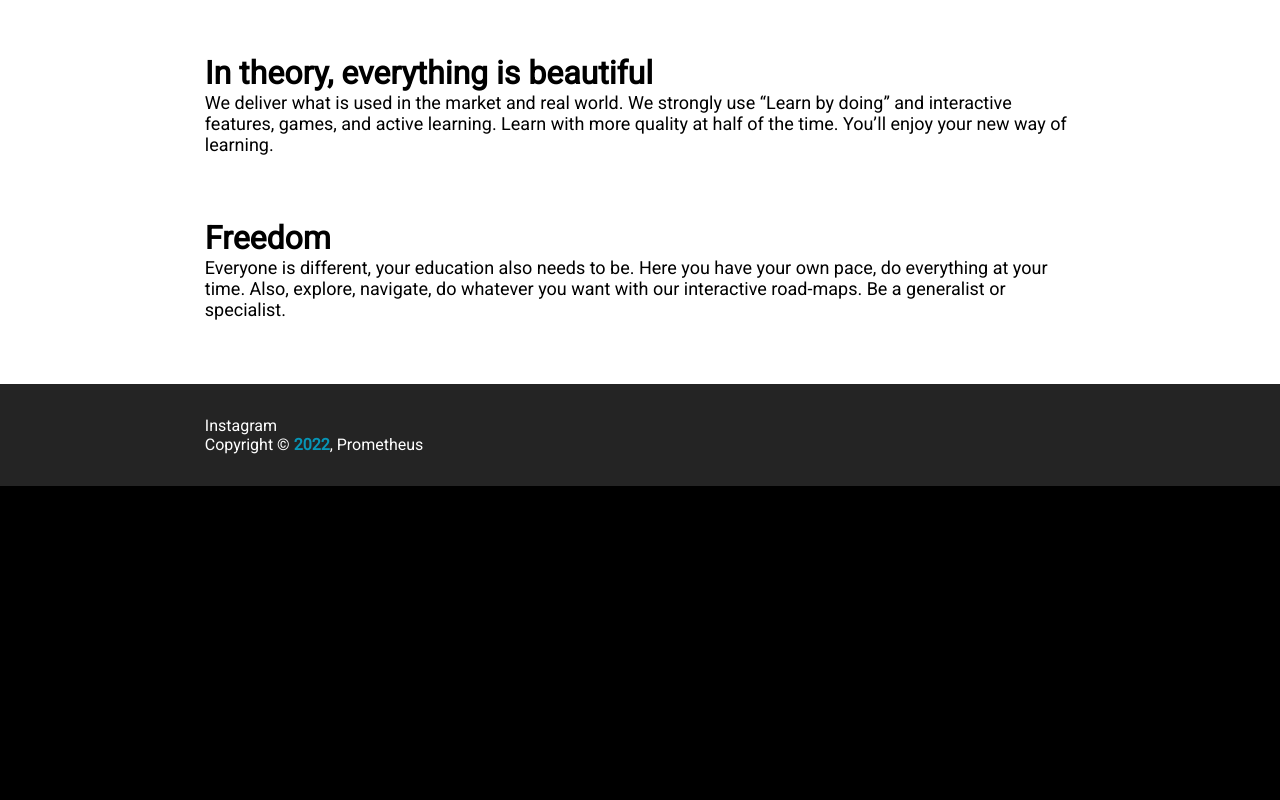
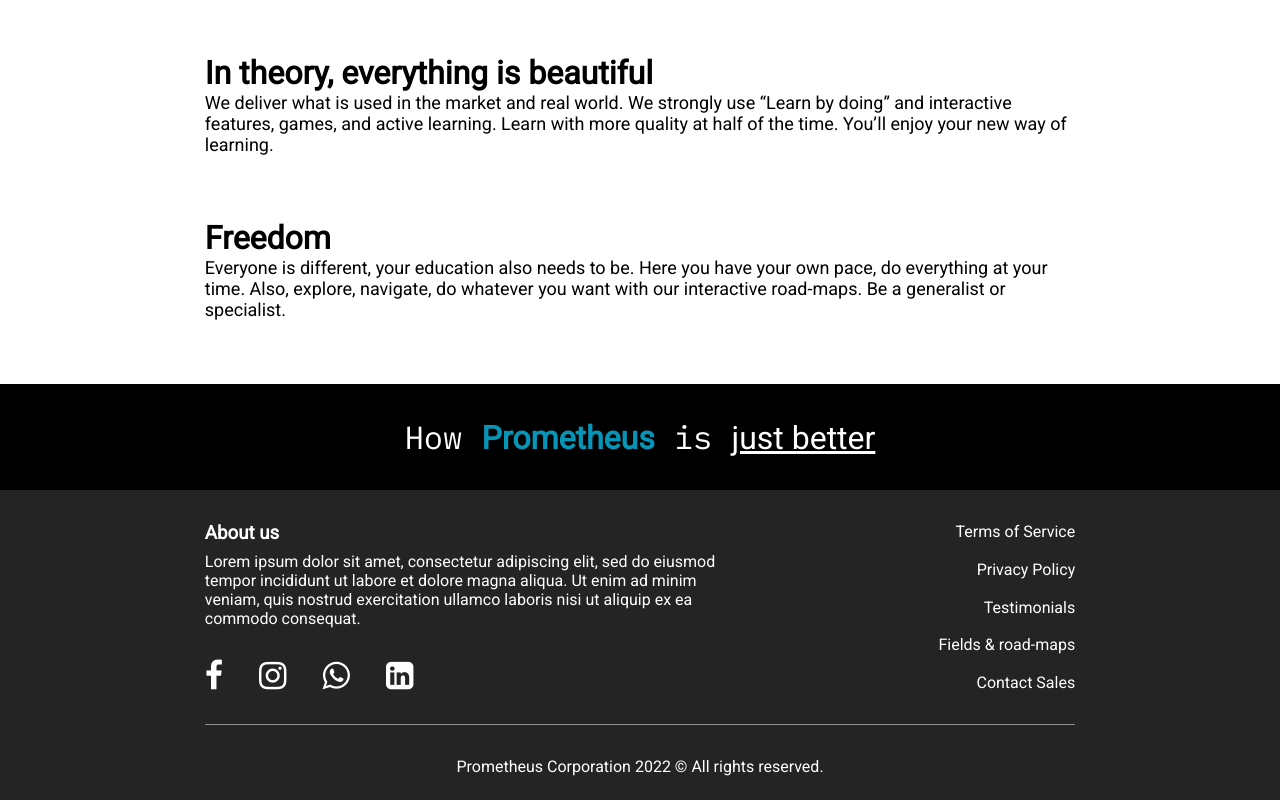
Before and after one commit to angelomaximo/pmts, a plain HTML site: page index.html in a window 1280 px wide. Shown: the part 726-1526 px from the top of the page. Before the commit the page ends 1212 px from the top, so only its background shows below. Drawn offline with Linux system fonts and the light colour scheme.

Commit message:
Starting info 2

```diff
--- a/index.html
+++ b/index.html
@@ -7,6 +7,10 @@
     <title>Pmtheus</title>
     <link rel="stylesheet" href="style.css">
     <link rel="stylesheet" href="https://fonts.googleapis.com/css?family=Roboto">
+    <link rel="preconnect" href="https://fonts.googleapis.com">
+    <link rel="preconnect" href="https://fonts.gstatic.com" crossorigin>
+    <link href="https://fonts.googleapis.com/css2?family=IBM+Plex+Mono&display=swap" rel="stylesheet">
+    <link rel="stylesheet" href="https://cdnjs.cloudflare.com/ajax/libs/font-awesome/4.7.0/css/font-awesome.min.css">
 </head>
 <body>
     <section class="header">
@@ -20,7 +24,7 @@
     <section class="hero">
         <div class="hero-div-text">
             <p class="hero-text">FIRE-UP YOUR KNOWLEDGE<br>WITH <span>PROMETHEUS</span></p>
-            <a href="#">Join us</a>
+            <a class ="join-us" href="#">Join us</a>
         </div>
         <img src="img/image-removebg-preview.png">
         <div class="waves">
@@ -31,7 +35,6 @@
     </section>
 
     <section class="info">
-
         <div class="card">
             <p class="title">Career Focused</p>
             <p class="card-text">Prometheus mission is to give you a successful happy career. By being entirely career-oriented, our features help you to land your dream job or build your company.</p>
@@ -46,10 +49,41 @@
         </div>
     </section>
 
+    <section class="second-info">
+        <p class="title">How <span>Prometheus</span> is <u>just better</u></p>
+    </section>
+
     <footer>
-        <a href="https://www.instagram.com/prometheus.corp/" alt="_blank">Instagram</a>
-        <p>Copyright &copy; <span id="copyright-year">YEAR</span>, Prometheus</p>
+        <div class="footer-container-1">
+            <div class="about-us">
+                <h3>About us</h3>
+                <p>Lorem ipsum dolor sit amet, consectetur adipiscing elit, sed do eiusmod tempor incididunt ut labore et dolore magna aliqua. Ut enim ad minim veniam, quis nostrud exercitation ullamco laboris nisi ut aliquip ex ea commodo consequat.</p>
+            </div>
+
+            <div class="social-media">
+                <a class="fa fa-facebook fa-2x" href="#" target="_blank"></a>
+                <a class="fa fa-instagram fa-2x" href="https://www.instagram.com/prometheus.corp/" target="_blank"></a>
+                <a class="fa fa-whatsapp fa-2x" href="#" target="_blank"></a>
+                <a class="fa fa-linkedin-square fa-2x" href="#" target="_blank"></a>
+            </div>
+        </div>
+        <div class="footer-container-2">
+            <a href="#">Terms of Service</a>
+            <a href="#">Privacy Policy</a>
+            <a href="#">Testimonials</a>
+            <a href="#">Fields & road-maps</a>
+            <a href="#">Contact Sales</a>
+        </div>
     </footer>
+
+    <div class="line-container">
+        <div class="line"></div>
+    </div>
+
+    <div class="copyright-div">
+        <p>Prometheus Corporation <span id="copyright-year">YEAR</span> &copy; All rights reserved.</p>
+    </div>
+
 
     <script src="script.js" id="d"></script>
 </body>
--- a/style.css
+++ b/style.css
@@ -16,6 +16,10 @@ ul {
 a {
     text-decoration: none;
     color: #fff;
+}
+
+a:hover {
+    opacity: 0.7;
 }
 
 body {
@@ -52,6 +56,7 @@ section {
 .for-enterprise:hover {
     border: 2px solid #0795B7;
     border-radius: 18px;
+    opacity: 0.9;
 }
 
 .header-btn {
@@ -59,6 +64,10 @@ section {
     border-radius: 18px;
     background-color: #0795B7;
     color: #000;
+}
+
+.header-btn:hover {
+    opacity: 0.9;
 }
 
 .logo {
@@ -143,12 +152,92 @@ span {
     font-size: 18px;
 }
 
+/* Second Info */
+
+.second-info {
+    justify-content: center;
+    background-color: #000;
+    padding: 32px 16vw;
+}
+
+.second-info .title {
+    font-family: 'IBM Plex Mono', serif;
+    font-weight: 400;
+}
+
+
+
+
+
+
+
+
+
 /* FOOTER */
 
 footer {
     display: flex;
     justify-content: center;
-    flex-direction: column;
     background-color: #242424;
     padding: 32px 16vw;
+    gap: 50px;
 }
+
+h3 {
+    margin: 0px;
+    margin-bottom: 8px;
+}
+
+#copyright-year {
+    color: inherit!important;
+    font-weight: inherit!important;
+}
+
+.footer-container-1 {
+    display: flex;
+    flex-direction: column;
+    justify-content: space-between;
+    gap: 32px;
+    width: 60%;
+}
+
+.fa {
+    padding: 0px 16px;
+}
+
+.fa:hover {
+    opacity: 0.7;
+}
+
+.fa-facebook {
+    padding-left: 0px;
+}
+
+
+.footer-container-2 {
+    display: flex;
+    flex: 1;
+    flex-direction: column;
+    justify-content: space-between;
+    text-align: end;
+}
+
+.line-container {
+    padding: 0px 16vw;
+    background-color: #242424;
+}
+
+.line {
+    padding: 0.5px;
+    background-color: #fff;
+    border-radius: 20px;
+    opacity: 0.5;
+}
+
+.copyright-div {
+    display: flex;
+    justify-content: center;
+    padding: 32px 20vw;
+    padding-bottom: 24px;
+    background-color: #242424;
+}
```
